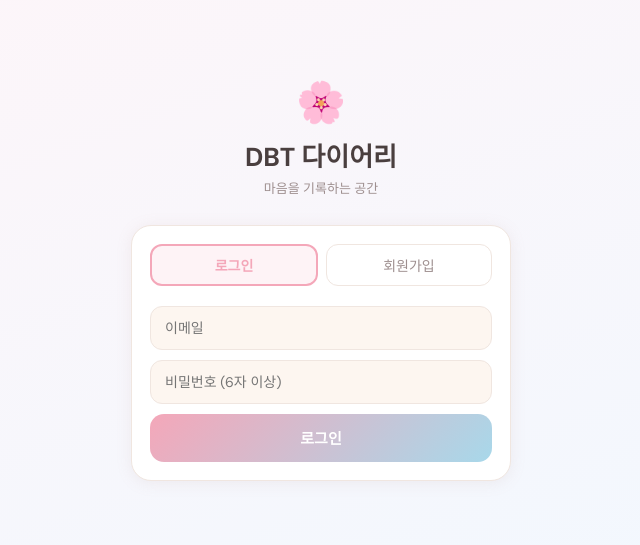
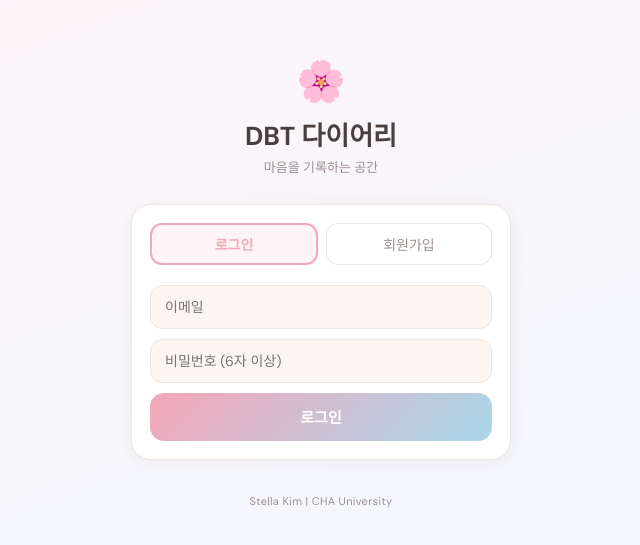
Before and after one commit to psylibbykim-hub/dbt-diary, a React (Vite) app: page / in a window 1280 px wide. Shown: the part 115-660 px from the top of the page, without its empty margins (319-959 px from the left). Built offline with nearby package versions, Linux system fonts and the light colour scheme.

Commit message:
feat: Stella Kim | CHA University 크레딧 추가 (로그인·내담자·치료자 화면)

```diff
--- a/src/App.jsx
+++ b/src/App.jsx
@@ -46,6 +46,7 @@ function CheckRow({label,value,onChange}){return<div onClick={()=>onChange(!valu
 function Pill({label,active,color,onClick}){return<button onClick={onClick} style={{padding:"6px 13px",borderRadius:20,fontSize:13,fontWeight:active?600:400,border:active?`2px solid ${color}`:`1.5px solid ${P.border}`,background:active?color+"28":"transparent",color:active?color:P.muted,cursor:"pointer",transition:"all 0.15s",fontFamily:"inherit"}}>{active?"✓ ":""}{label}</button>}
 function Spinner(){return<div style={{width:24,height:24,border:`3px solid ${P.border}`,borderTopColor:P.accent,borderRadius:"50%",animation:"spin 0.8s linear infinite"}}/>}
 function IconBtn({emoji,onClick,label}){return<button onClick={onClick} title={label} style={{width:32,height:32,borderRadius:10,border:`1px solid ${P.border}`,background:P.card,fontSize:14,cursor:"pointer",display:"flex",alignItems:"center",justifyContent:"center"}}>{emoji}</button>}
+function Footer(){return<div style={{textAlign:"center",padding:"20px 0 8px",fontSize:11,color:P.muted,letterSpacing:"0.03em"}}>Stella Kim | CHA University</div>}
 
 // 프로필 조회 (4초 타임아웃)
 function fetchProfile(userId){
@@ -172,6 +173,7 @@ function AuthScreen({onAuth}){
             </button>
           </div>
         </Card>
+        <Footer/>
       </div>
     </div>
   );
@@ -307,6 +309,7 @@ function TherapistDashboard({profile,onLogout}){
           )}
         </div>
       </div>
+      <Footer/>
     </div>
   );
 }
@@ -752,6 +755,8 @@ function ClientDiary({profile,onLogout,onProfileUpdate}){
         </>}
       </div>
 
+      <Footer/>
+
       {/* SKILL MODAL */}
       {skillModal&&<div onClick={()=>setSkillModal(null)} style={{position:"fixed",inset:0,background:"rgba(0,0,0,0.25)",zIndex:100,display:"flex",alignItems:"flex-end",justifyContent:"center"}}>
         <div onClick={e=>e.stopPropagation()} style={{background:P.card,borderRadius:"20px 20px 0 0",padding:24,maxWidth:520,width:"100%",boxShadow:"0 -4px 30px rgba(0,0,0,0.12)"}}>
```
